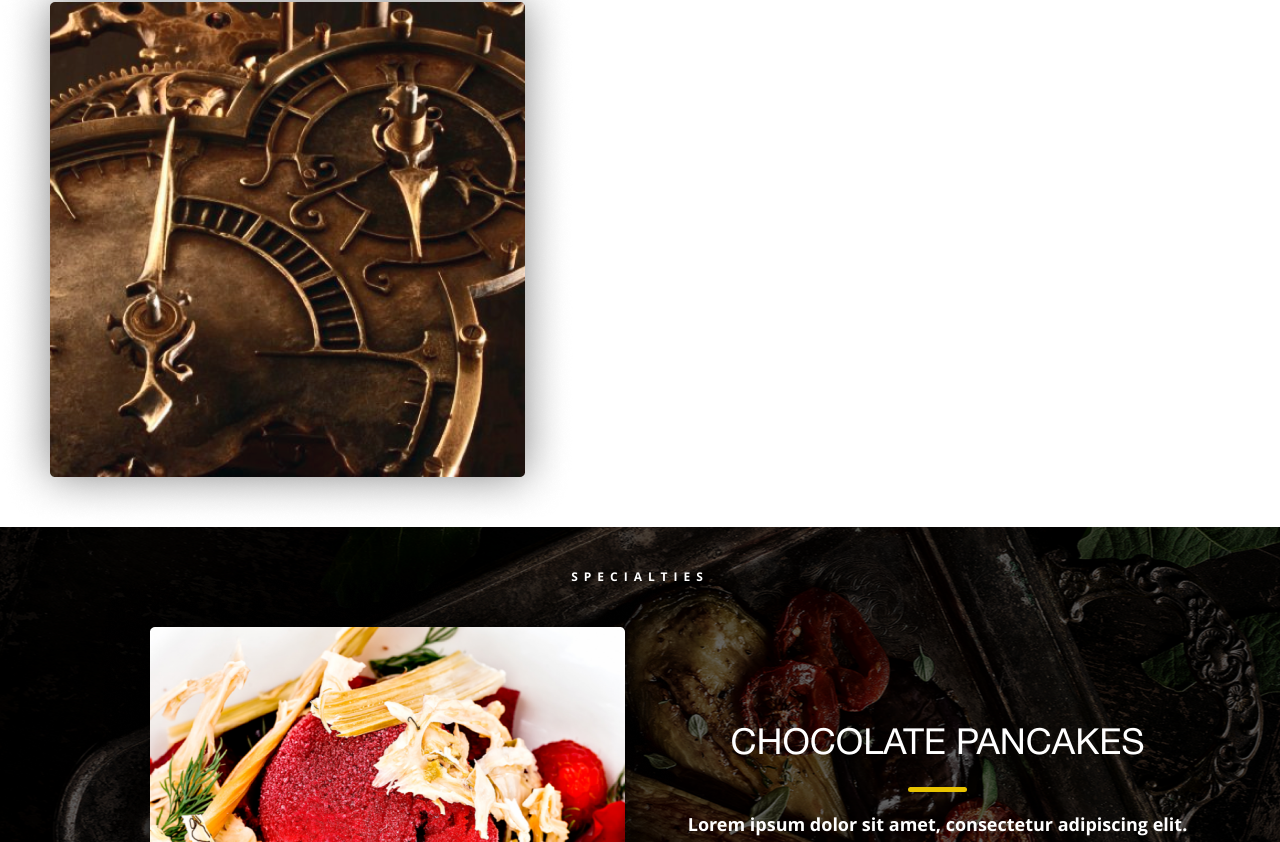
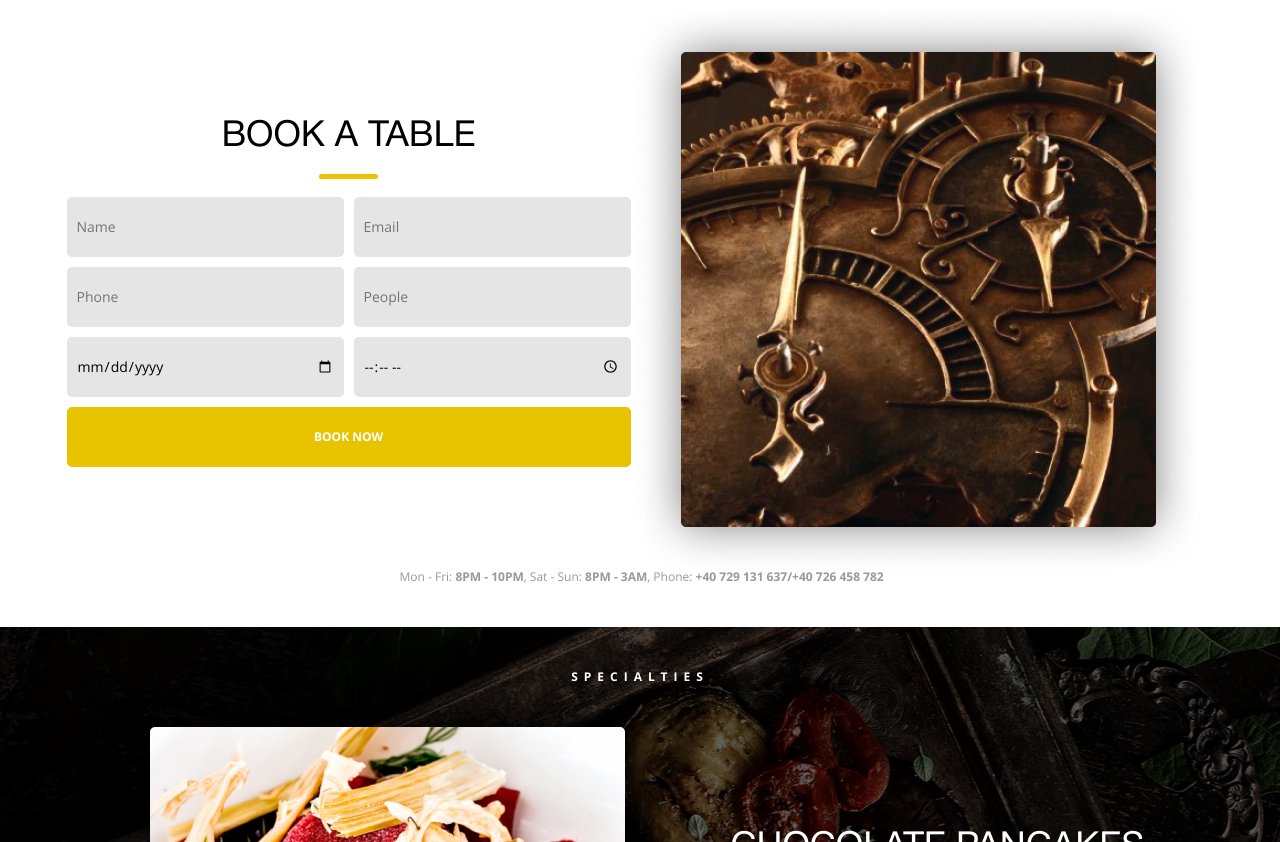
Before and after one commit to Kozikakoo/restaurant-landing, a React (Create React App) app: page / in a window 1280 px wide. Shown: the part 2198-3040 px from the top of the page. Built offline with nearby package versions, Linux system fonts and the light colour scheme.

Commit message:
feat: add booking form;

```diff
--- /dev/null
+++ b/src/components/Booking/Booking.css
@@ -0,0 +1,83 @@
+
+.booking {
+    position: relative;
+    padding: 50px 143px 50px 135px;
+    display: flex;
+    justify-content: center;
+    align-items: center;
+
+}
+
+.booking__form-block {
+    display: flex;
+    flex-direction: column;
+    align-items: center;
+    justify-content: center;
+}
+
+.booking__form {
+    box-sizing: border-box;
+    margin-top: 18px;
+    display: grid;
+    grid-template-columns: repeat(2, 1fr);
+    grid-template-rows: repeat(4, 1fr);
+    gap: 10px;
+}
+
+.booking__form-input {
+    font-family: 'Open Sans', Arial, sans-serif;
+    font-style: normal;
+    font-weight: 400;
+    font-size: 14px;
+    line-height: 19px;
+    width: 277px;
+    height: 60px;
+    padding: 10px;
+    background-color: #E5E5E5;
+    border-radius: 5px;
+    border: none;
+    box-sizing: border-box;
+}
+
+.booking__submit {
+    font-family: "Open Sans", Arial, sans-serif;
+    font-style: normal;
+    font-weight: 700;
+    font-size: 12px;
+    line-height: 20px;
+    color: white;
+    grid-column-start: 1;
+    grid-column-end: 3;
+    width: 100%;
+    height: 60px;
+    background-color: #E8C300;
+    border-radius: 5px;
+    border: none;
+}
+
+.restaurant-image {
+}
+
+.booking__working-hours {
+    position: absolute;
+    height: 100px;
+    display: flex;
+    justify-content: center;
+    align-items: center;
+    bottom: 0;
+    left: 0;
+    right: 0;
+    margin: 0 auto;
+    z-index: 2;
+    text-align: center;
+    font-family: 'Open Sans', Arial, sans-serif;
+    font-style: normal;
+    font-weight: 400;
+    font-size: 12px;
+    line-height: 12px;
+    color: rgba(51, 51, 51, 0.5);
+}
+
+.booking__working-hours_bold {
+    font-weight: 700;
+}
--- a/src/components/Booking/Booking.js
+++ b/src/components/Booking/Booking.js
@@ -1,11 +1,30 @@
 import React from "react";
 import {clock} from "../../utils/constants";
+import Title from "../Title/Title";
 
 function Booking() {
     return (
-        <section className="section booking">
+        <section className="booking">
+
+            <div className="booking__form-block">
+                <Title title={"BOOK A TABLE"}/>
+                <form className="booking__form">
+                    <input className="booking__form-input" type="text" name="name" placeholder="Name" required/>
+                    <input className="booking__form-input" type="email" name="email" placeholder="Email"/>
+                    <input className="booking__form-input" type="tel" name="phone" placeholder="Phone"/>
+                    <input className="booking__form-input" type="number" name="people" placeholder="People"/>
+                    <input className="booking__form-input" type="date" name="data" placeholder="Date (mm/dd)"/>
+                    <input className="booking__form-input" type="time" name="time" placeholder="Time"/>
+                    <button className="booking__submit" type="submit">BOOK NOW</button>
+                </form>
+            </div>
+
             <img className="restaurant-image" src={clock} alt="cook"/>
-           <form></form>
+            <p className="booking__working-hours">&nbsp;Mon - Fri: <span
+                className="booking__working-hours_bold">&nbsp;8PM - 10PM</span>, Sat - Sun:
+                <span className="booking__working-hours_bold">&nbsp;8PM - 3AM</span>, Phone: <span
+                    className="booking__working-hours_bold">
+                     &nbsp;+40 729 131 637/+40 726 458 782</span></p>
         </section>
     )
 }
--- a/src/components/TextBlock/TextBlock.css
+++ b/src/components/TextBlock/TextBlock.css
@@ -5,23 +5,6 @@
     text-align: center;
     max-width: 600px;
     max-height: 475px;
-}
-
-.block-text__title {
-    font-family: 'Helvetica Neue', Arial, sans-serif;
-    font-style: normal;
-    font-weight: 400;
-    font-size: 36px;
-    line-height: 48px;
-    margin: 0 0 18px;
-    text-transform: uppercase;
-}
-
-.block-text__rectangle {
-    width: 59.19px;
-    height: 5px;
-    background: #E8C300;
-    border-radius: 50px;
 }
 
 .block-text__paragraph_bold {
--- a/src/components/TextBlock/TextBlock.js
+++ b/src/components/TextBlock/TextBlock.js
@@ -1,11 +1,11 @@
 import React from "react";
+import Title from "../Title/Title";
 
 function TextBlock({title}) {
     return (
 
         <div className="block-text">
-            <h3 className="block-text__title">{title}</h3>
-            <div className="block-text__rectangle"></div>
+            <Title title={title}/>
             <p className="block-text__paragraph_bold">Lorem ipsum dolor sit amet, consectetur adipiscing elit.
                 Duis at velit maximus, molestie est a, tempor magna.</p>
             <p className="block-text__paragraph">Integer ullamcorper neque eu purus euismod, ac faucibus mauris posuere.
--- /dev/null
+++ b/src/components/Title/Title.css
@@ -0,0 +1,16 @@
+.block-text__title {
+    font-family: 'Helvetica Neue', Arial, sans-serif;
+    font-style: normal;
+    font-weight: 400;
+    font-size: 36px;
+    line-height: 48px;
+    margin: 0 0 13px;
+    text-transform: uppercase;
+}
+
+.block-text__rectangle {
+    width: 59.19px;
+    height: 5px;
+    background: #E8C300;
+    border-radius: 50px;
+}
--- /dev/null
+++ b/src/components/Title/Title.js
@@ -0,0 +1,12 @@
+import React from "react";
+
+function Title({title}) {
+    return (
+        <>
+            <h3 className="block-text__title">{title}</h3>
+            <div className="block-text__rectangle"></div>
+        </>
+    )
+}
+
+export default Title;
--- a/src/index.css
+++ b/src/index.css
@@ -5,8 +5,10 @@
 
 @import url("./components/AboutUs/AboutUs.css");
 @import url("./components/TextBlock/TextBlock.css");
+@import url("./components/Title/Title.css");
 @import url("./components/OurTeam/OurTeam.css");
 @import url("./components/Specialties/Specialties.css");
 @import url("./components/PrivateEvents/PrivateEvents.css");
+@import url("./components/Booking/Booking.css");
 
 @import url("./components/Footer/Footer.css");
```
